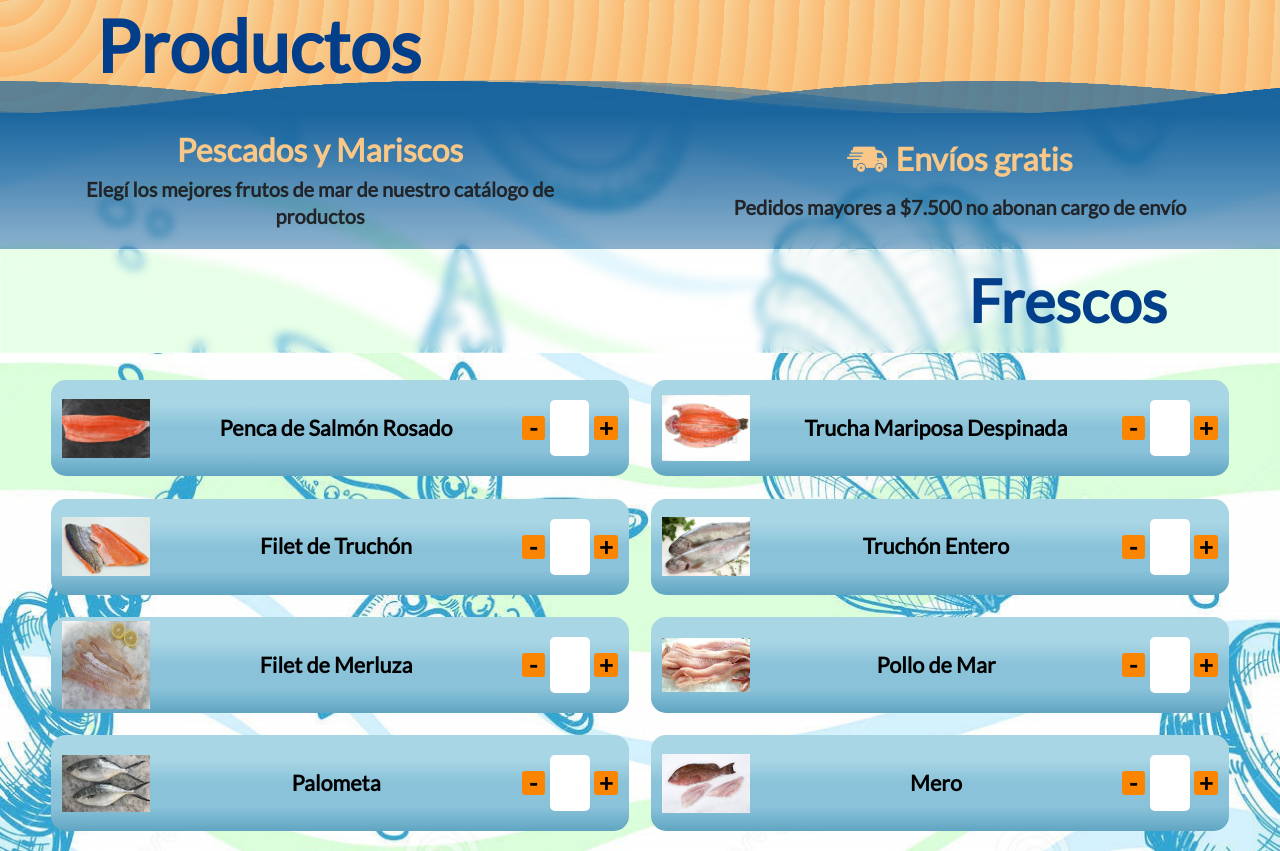
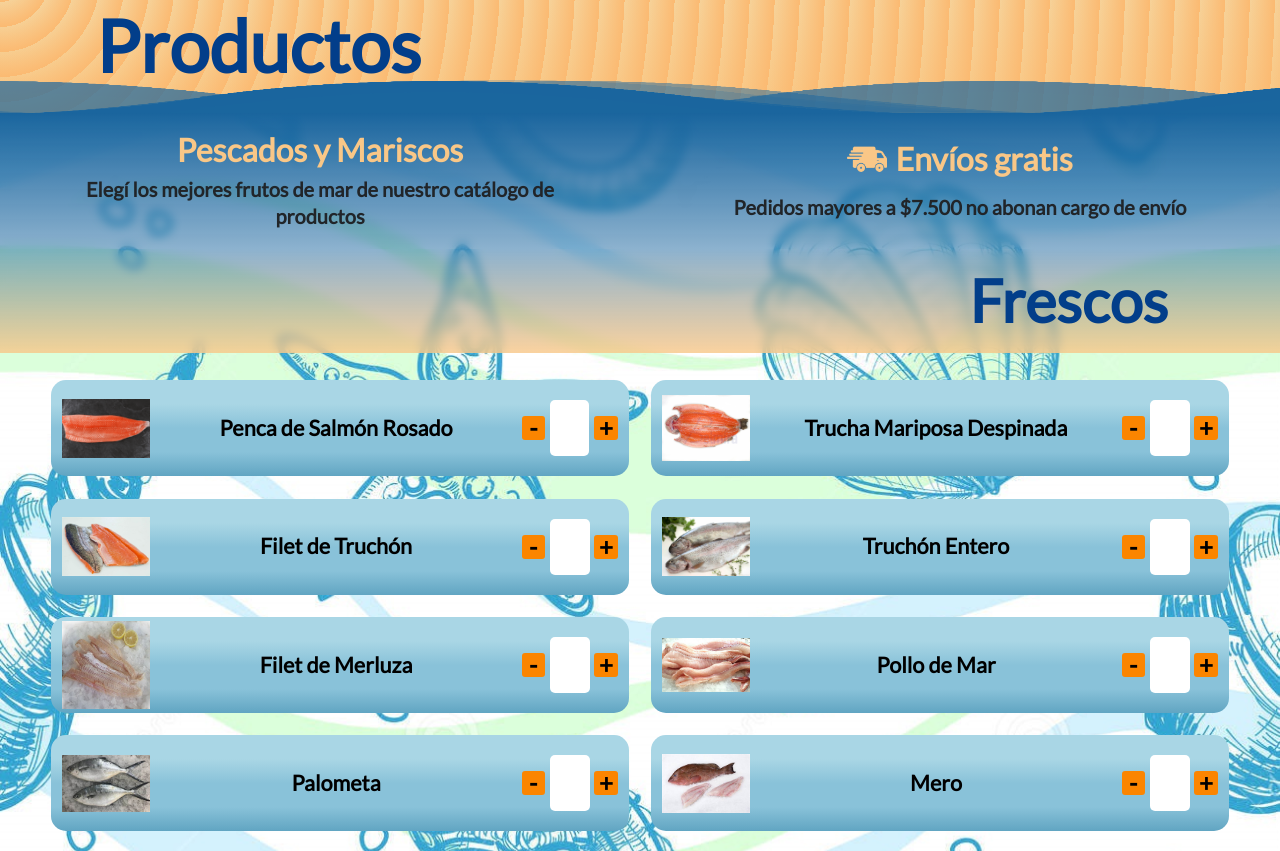
Before and after one commit to valenvirzi/PF-Virzi, a website: page pages/productos.html in a window 1280 px wide. Shown: the part 71-922 px from the top of the page. Drawn offline with Linux system fonts and the light colour scheme.

Commit message:
products categories title

```diff
--- a/scss/partials/_products.scss
+++ b/scss/partials/_products.scss
@@ -38,7 +38,6 @@
 .main-products__title {
     font-size: 2rem;
     font-weight: 800;
-    color: $color-title;
     color: rgb(249, 199, 135);
 }
 
@@ -57,15 +56,13 @@
     display: flex;
     height: 8rem;
     align-items: center;
-    border-bottom: #219EBC solid 2px;
-    border-top: #219EBC solid 2px;
-    border: 1px solid rgba(255, 255, 255, .25);
-    background-color: rgba(255, 255, 255, 0.35);
+    background-image: linear-gradient(rgba(249, 199, 135, .8), rgba(249, 199, 135, .8));
     backdrop-filter: blur(5px);
 }
 
 .end {
     flex-direction: row-reverse;
+    background-image: linear-gradient(to bottom, rgba(26, 101, 158, .5), rgba(249, 199, 135, .8));
 }
 
 .main-products__intro-title {
@@ -76,13 +73,6 @@
 }
 
 .main-products__carousel {
-    height: auto;
-    background-image: url(../img/wallpaper-marine-life-01.jpg);
-    background-attachment: fixed;
-    background-position: center;
-    background-repeat: no-repeat;
-    background-size: cover;
-
     display: grid;
     grid-template-columns: 1fr 1fr 1fr;
     grid-template-rows: 1fr 1fr 1fr;
```
Also changed, not shown: css/style.css, 1 other file.
